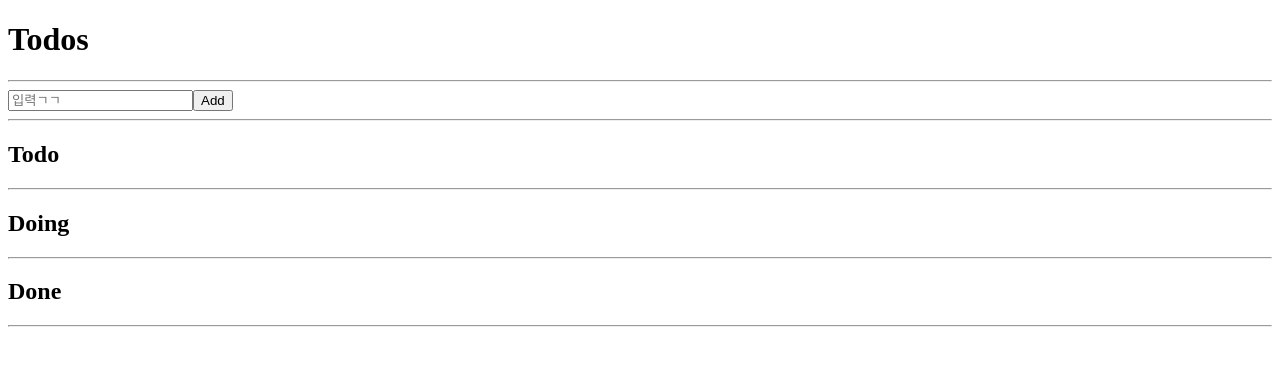
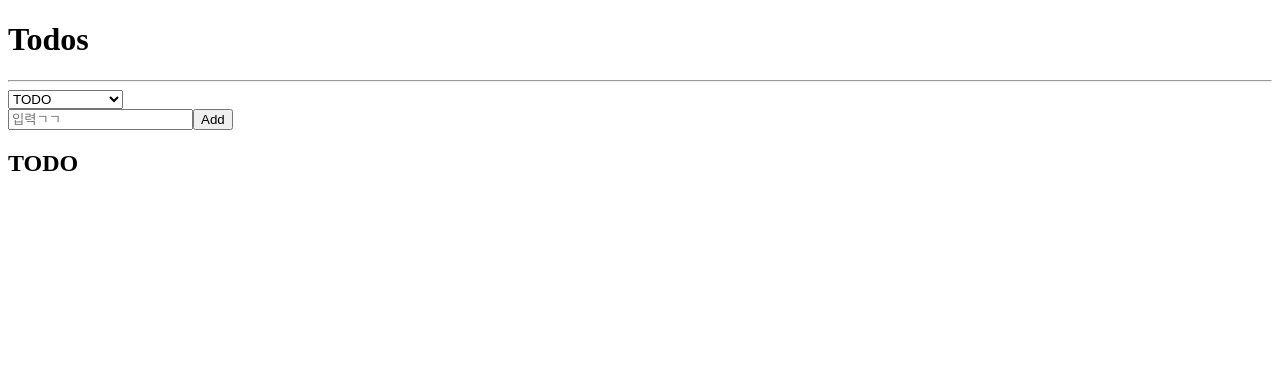
Before and after one commit to n0hack/tech-stacks, a React (Create React App) app in the folder 2022/recoil/toy/: page / in a window 1280 px wide. Shown: the top 366 px of the page. Built offline with nearby package versions, Linux system fonts and the light colour scheme.

Commit message:
카테고리 Enum 추가

```diff
--- a/2022/recoil/toy/src/atoms.ts
+++ b/2022/recoil/toy/src/atoms.ts
@@ -1,8 +1,14 @@
 import { atom, selector } from "recoil";
+
+export enum Categories {
+  "TODO" = "TODO",
+  "IN PROGRESS" = "IN PROGRESS",
+  "DONE" = "DONE",
+}
 
 export interface ITodo {
   id: number;
-  category: "TODO" | "IN PROGRESS" | "DONE";
+  category: Categories;
   text: string;
 }
 
@@ -20,10 +26,13 @@
   key: "todosSelector",
   get: ({ get }) => {
     const todos = get(todosAtom);
-    return [
-      todos.filter((todo) => todo.category === "TODO"),
-      todos.filter((todo) => todo.category === "IN PROGRESS"),
-      todos.filter((todo) => todo.category === "DONE"),
-    ];
+    const category = get(categoryState);
+
+    return todos.filter((todo) => todo.category === category);
   },
 });
+
+export const categoryState = atom<Categories>({
+  key: "category",
+  default: Categories.TODO,
+});
--- a/2022/recoil/toy/src/components/Todo.tsx
+++ b/2022/recoil/toy/src/components/Todo.tsx
@@ -1,6 +1,6 @@
 import React from "react";
 import { useSetRecoilState } from "recoil";
-import { ITodo, todosAtom } from "../atoms";
+import { Categories, ITodo, todosAtom } from "../atoms";
 
 const Todo = ({ text, category, id }: ITodo) => {
   const setTodos = useSetRecoilState(todosAtom);
@@ -11,7 +11,7 @@
 
     setTodos((todos) => {
       return todos.map((todo) =>
-        todo.id === id ? { ...todo, category: name as ITodo["category"] } : todo
+        todo.id === id ? { ...todo, category: name as Categories } : todo
       );
     });
   };
@@ -19,18 +19,18 @@
   return (
     <li>
       <span>{text}</span>
-      {category !== "TODO" && (
-        <button name="TODO" onClick={onClick}>
+      {category !== Categories["TODO"] && (
+        <button name={Categories["TODO"]} onClick={onClick}>
           Todo
         </button>
       )}
-      {category !== "IN PROGRESS" && (
-        <button name="IN PROGRESS" onClick={onClick}>
+      {category !== Categories["IN PROGRESS"] && (
+        <button name={Categories["IN PROGRESS"]} onClick={onClick}>
           In progress
         </button>
       )}
-      {category !== "DONE" && (
-        <button name="DONE" onClick={onClick}>
+      {category !== Categories["DONE"] && (
+        <button name={Categories["DONE"]} onClick={onClick}>
           Done
         </button>
       )}
--- a/2022/recoil/toy/src/components/TodoInput.tsx
+++ b/2022/recoil/toy/src/components/TodoInput.tsx
@@ -1,28 +1,26 @@
-import React from 'react';
-import { useForm } from 'react-hook-form';
-import { useSetRecoilState } from 'recoil';
-import { todosAtom } from '../atoms';
+import React from "react";
+import { useForm } from "react-hook-form";
+import { useRecoilValue, useSetRecoilState } from "recoil";
+import { categoryState, todosAtom, ITodo } from "../atoms";
 
 interface IForm {
   todoText: string;
 }
 
 const TodoInput = () => {
+  const category = useRecoilValue(categoryState) as ITodo["category"];
   const setTodos = useSetRecoilState(todosAtom);
   const { register, handleSubmit, setValue } = useForm<IForm>({
-    defaultValues: { todoText: '' },
+    defaultValues: { todoText: "" },
   });
   const handleValid = ({ todoText }: IForm) => {
-    setTodos((prev) => [
-      { id: Date.now(), text: todoText, category: 'TODO' },
-      ...prev,
-    ]);
-    setValue('todoText', '');
+    setTodos((prev) => [{ id: Date.now(), text: todoText, category }, ...prev]);
+    setValue("todoText", "");
   };
 
   return (
     <form onSubmit={handleSubmit(handleValid)}>
-      <input {...register('todoText')} placeholder="입력ㄱㄱ" />
+      <input {...register("todoText")} placeholder="입력ㄱㄱ" />
       <button>Add</button>
     </form>
   );
--- a/2022/recoil/toy/src/components/TodoList.tsx
+++ b/2022/recoil/toy/src/components/TodoList.tsx
@@ -1,39 +1,30 @@
-import { useRecoilValue } from "recoil";
-import { todosAtom, todosSelector } from "../atoms";
+import { useRecoilState, useRecoilValue } from "recoil";
+import { Categories, categoryState, todosAtom, todosSelector } from "../atoms";
 import Todo from "./Todo";
 import TodoInput from "./TodoInput";
 
 const TodoList = () => {
-  const todos = useRecoilValue(todosAtom);
-  const [todo, doing, done] = useRecoilValue(todosSelector);
+  const todos = useRecoilValue(todosSelector);
+  const [category, setCategory] = useRecoilState(categoryState);
+  const onInput = (event: React.FormEvent<HTMLSelectElement>) => {
+    // Todo: as any 수정
+    setCategory(event.currentTarget.value as Categories);
+  };
 
   return (
     <div>
       <h1>Todos</h1>
       <hr />
+      <select value={category} onInput={onInput}>
+        <option value={Categories["TODO"]}>TODO</option>
+        <option value={Categories["IN PROGRESS"]}>IN PROGRESS</option>
+        <option value={Categories["DONE"]}>DONE</option>
+      </select>
       <TodoInput />
-      <hr />
-      <h2>Todo</h2>
-      <ul>
-        {todo.map((todo) => (
-          <Todo key={todo.id} {...todo} />
-        ))}
-      </ul>
-      <hr />
-      <h2>Doing</h2>
-      <ul>
-        {doing.map((todo) => (
-          <Todo key={todo.id} {...todo} />
-        ))}
-      </ul>
-      <hr />
-      <h2>Done</h2>
-      <ul>
-        {done.map((todo) => (
-          <Todo key={todo.id} {...todo} />
-        ))}
-      </ul>
-      <hr />
+      <h2>{category}</h2>
+      {todos.map((todo) => (
+        <Todo key={todo.id} {...todo} />
+      ))}
     </div>
   );
 };
```
